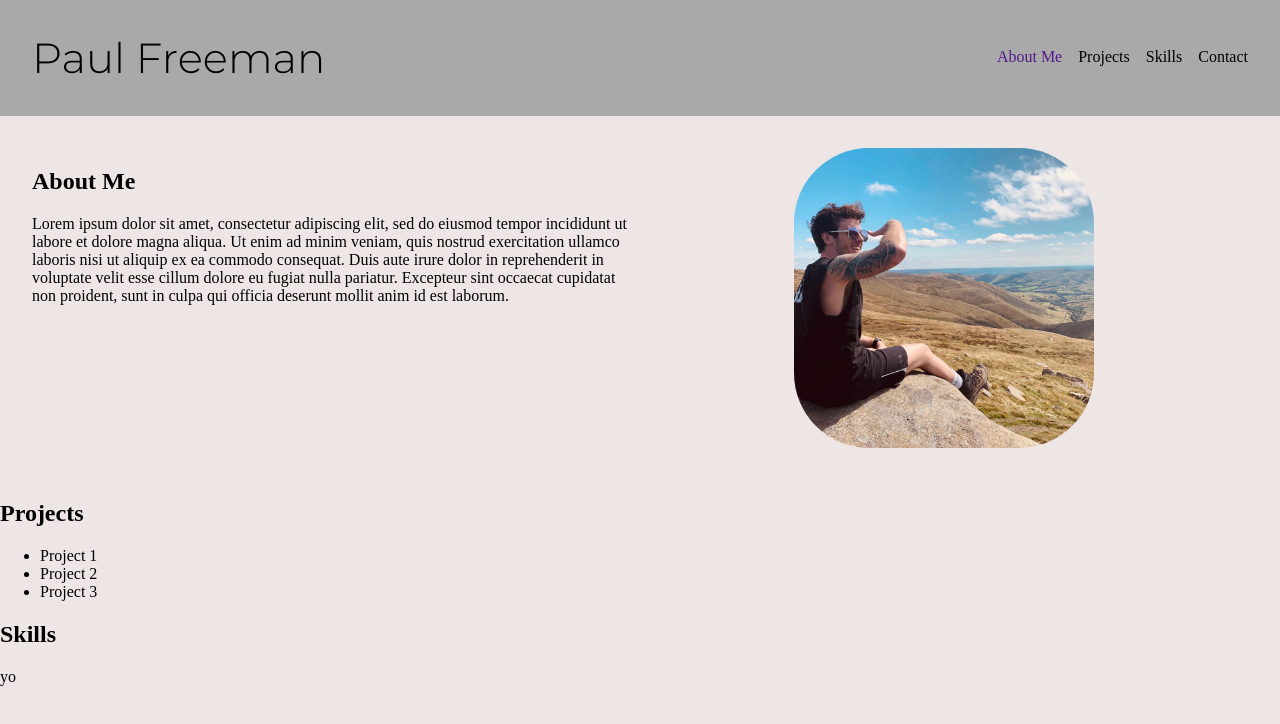
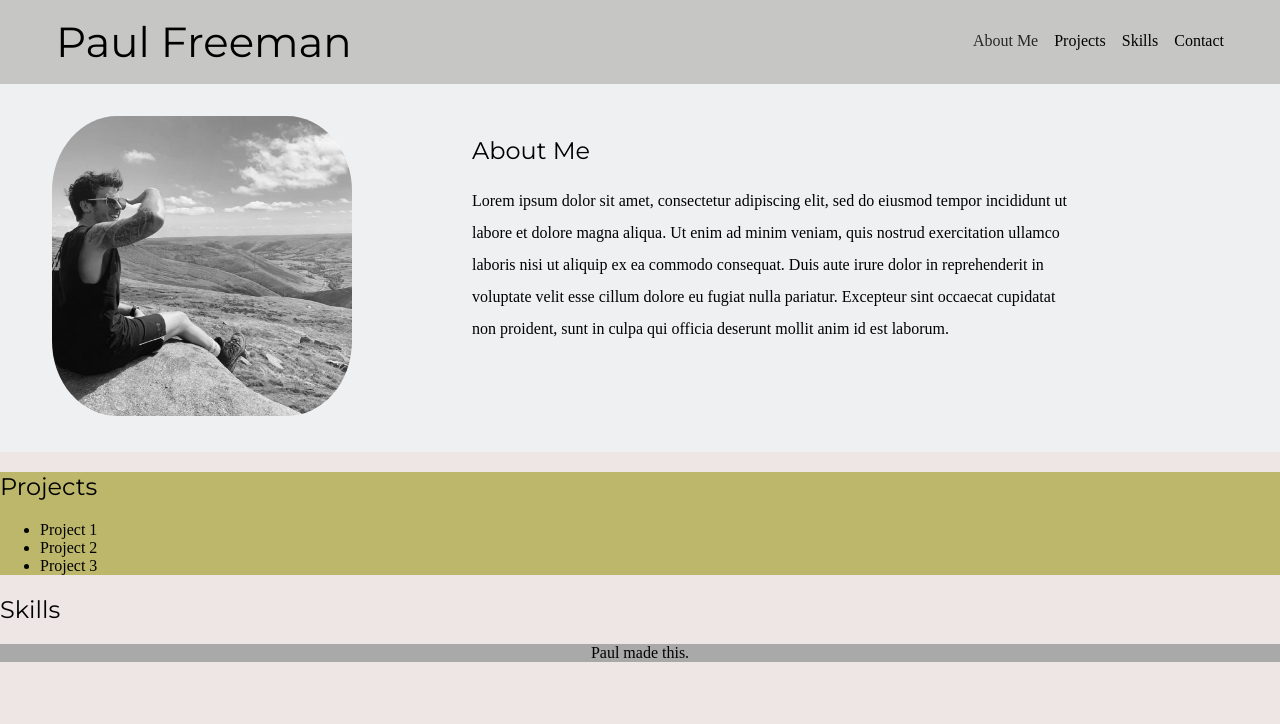
Before and after one commit to Heapsofcode/portfolio, a plain HTML site: page index.html in a window 1280 px wide. Drawn offline with Linux system fonts and the light colour scheme.

Commit message:
swapped about me layout, adds new footer note

```diff
--- a/index.html
+++ b/index.html
@@ -25,6 +25,9 @@
     </nav>
 
     <div id="about-me-container">
+        <div id="img-container">
+            <img id="paul-img" src="pfp.jpeg" alt="image of Paul Freeman">
+        </div>
         <div id="about-me">
             <h2>About Me</h2>
             <p>Lorem ipsum dolor sit amet, consectetur adipiscing elit, sed do eiusmod tempor incididunt ut labore et dolore magna aliqua.
@@ -32,9 +35,6 @@
              Duis aute irure dolor in reprehenderit in voluptate velit esse cillum dolore eu fugiat nulla pariatur.
              Excepteur sint occaecat cupidatat non proident, sunt in culpa qui officia deserunt mollit anim id est laborum.
              </p>
-        </div>
-        <div id="img-container">
-            <img id="paul-img" src="pfp.jpeg" alt="image of Paul Freeman">
         </div>
     </div>
 
@@ -53,7 +53,7 @@
     </div>
 
     <footer>
-<p>yo</p>
+<p class="footer-p">Paul made this.</p>
     </footer>
 
 </body>
--- a/style.css
+++ b/style.css
@@ -8,14 +8,29 @@ h1 {
     font-family: Montserrat;
     font-size: 42px;
     margin: 0px;
-    font-weight: 300;
+    font-weight: 400;
+}
+
+h2 {
+    font-family: Montserrat;
+    font-weight: 400;
+}
+
+footer {
+
+    width: 100vw;
+    background-color: darkgray;
+}
+
+.footer-p {
+    text-align: center;
 }
 
 .nav-bar {
-    background-color: darkgray;
+    background-color: #C6C7C4;
     display: flex;
     justify-content: space-between;
-    padding: 2rem;
+    padding: 1rem 3.5rem;
 }
 
 .nav {
@@ -38,32 +53,45 @@ h1 {
 }
 
 .ul-list a:visited {
-
+    color: rgb(41, 40, 40);
 }
 
 #about-me-container {
     display: flex;
     padding: 2rem;
+    background-color: #EEF0F2;
+    gap: 100px;
+
 }
 
 #about-me {
-    width: 50%;
+    width: 600px;
+
+}
+#about-me p {
+    line-height: 2rem;
+
 }
 
 #img-container {
-    width: 50%;
-    display: flex;
-    justify-content: center;
+
+
+
 }
 
 
 #paul-img {
+    padding: 0px 20px;
     width: 300px;
     height: 300px;
-    /* filter: grayscale(100%); */
+    filter: grayscale(100%);
     border-radius: 25%;
-}
+    }
 
 img {
 
 }
+
+#projects-container {
+    background-color: darkkhaki;
+}
```
